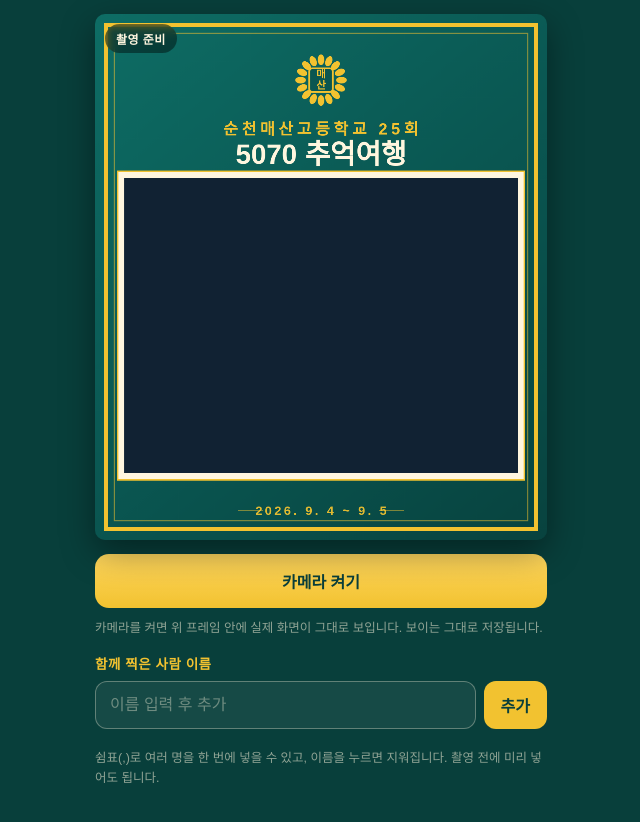
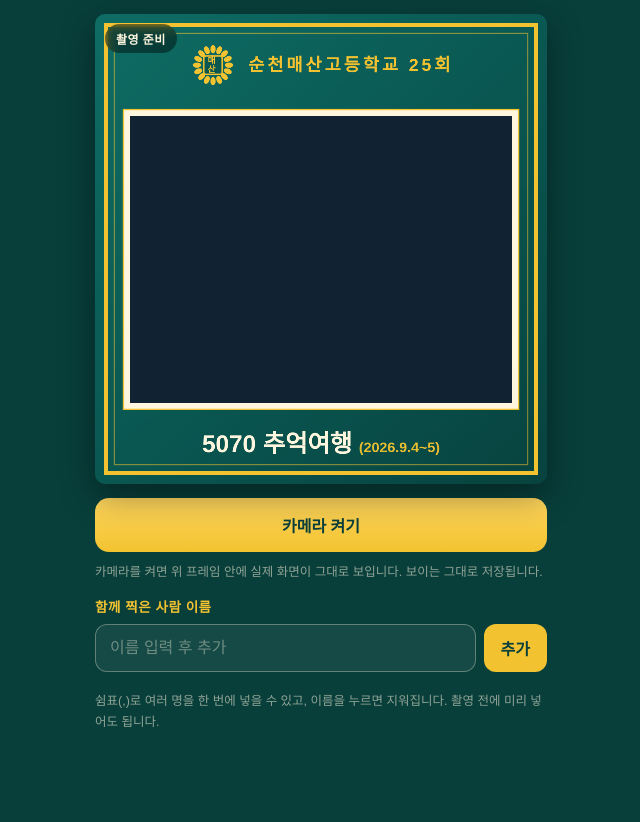
Before and after one commit to glaube0-crypt/Maesan25, a plain HTML site: page index.html in a window 1280 px wide. Shown: the whole page, without its empty margins (319-959 px from the left). After the commit the page ends 800 px from the top, so only its background shows below. Drawn offline with Linux system fonts and the light colour scheme.

Commit message:
Add files via upload

```diff
--- a/index.html
+++ b/index.html
@@ -119,7 +119,7 @@
   const CFG = {
     school:"순천매산고등학교 25회",
     title :"5070 추억여행",
-    date  :"2026. 9. 4 ~ 9. 5",
+    date  :"(2026.9.4~5)",
     teal  :"#0A5651", teal2:"#0E6D65", teal3:"#08433F",
     gold  :"#F2C230", cream:"#FFF6DF",
     file  :"매산25회_추억여행"
@@ -145,11 +145,13 @@
   let source=null;      // 촬영된 원본 프레임(캔버스). null이면 라이브
   let names=[], L=null;
 
-  const W = 1080, PADX = 70, PHOTO_Y = 392, MAT = 14; // MAT: 옛날 사진 흰 여백
+  const W = 1080, PADX = 84, PHOTO_Y = 244, MAT = 14; // MAT: 옛날 사진 흰 여백
+  const EM_R = 58, HEAD_CY = 122;                     // 상단 교표(엠블럼)
+  const T1 = 58, T2 = 34;                             // 하단 타이틀 / 날짜 글자 크기
 
   /* ================= 레이아웃 ================= */
   function fitNames(list){
-    const text = list.join("   ·   "), MAXW = W - 150;
+    const text = list.join("   ·   "), MAXW = W - 210;
     for(const s of [48,44,40,36,32,29]){
       meas.font = "700 "+s+"px "+FONT;
       if(meas.measureText(text).width <= MAXW) return {lines:[text], size:s};
@@ -168,16 +170,15 @@
     const ph = Math.round(pw * r.h / r.w);
     const px = PADX, py = PHOTO_Y, pb = py + ph;
     const nl = names.length ? fitNames(names) : null;
-    let nameY=0, dateY, H;
+    let nameY=0, titleY, H;
     if(nl){
-      nameY = pb + MAT + 62;
-      dateY = nameY + (nl.lines.length-1)*(nl.size+14) + 60;
-      H = dateY + 62;
+      nameY  = pb + MAT + 68;
+      titleY = nameY + (nl.lines.length-1)*(nl.size+14) + 86;
     }else{
-      dateY = pb + MAT + 86;
-      H = dateY + 60;
+      titleY = pb + MAT + 104;
     }
-    return {pw,ph,px,py,pb,nl,nameY,dateY,H};
+    H = titleY + 76;
+    return {pw,ph,px,py,pb,nl,nameY,titleY,H};
   }
 
   /* ================= 프레임(사진 뺀 나머지) 그리기 ================= */
@@ -211,13 +212,16 @@
     g.strokeStyle=CFG.gold; g.lineWidth=10; g.strokeRect(26,26,W-52,L.H-52);
     g.strokeStyle="rgba(242,194,48,.55)"; g.lineWidth=2.5; g.strokeRect(46,46,W-92,L.H-92);
 
-    drawEmblem(g,W/2,158,74);
-
+    /* 상단: [교표] 순천매산고등학교 25회 — 한 줄 가운데 정렬 */
+    ls(g,"7px"); g.font="700 42px "+FONT;
+    const sw = g.measureText(CFG.school).width;
+    const gap = 26, groupW = EM_R*2 + gap + sw;
+    const sx0 = (W - groupW)/2;
+    drawEmblem(g, sx0 + EM_R, HEAD_CY, EM_R);
+    g.textAlign="left"; g.textBaseline="middle"; g.fillStyle=CFG.gold;
+    g.fillText(CFG.school, sx0 + EM_R*2 + gap, HEAD_CY + 2);
+    ls(g,"0px");
     g.textAlign="center"; g.textBaseline="alphabetic";
-    g.fillStyle=CFG.gold; ls(g,"9px"); g.font="700 38px "+FONT;
-    g.fillText(CFG.school, W/2+4, 288); ls(g,"0px");
-    g.fillStyle=CFG.cream; g.font="800 66px "+FONT;
-    g.fillText(CFG.title, W/2, 358);
 
     // 옛날 인화사진 느낌의 흰 여백 + 골드 라인
     g.fillStyle=CFG.cream;
@@ -231,13 +235,16 @@
       L.nl.lines.forEach((t,i)=> g.fillText(t, W/2, L.nameY + i*(L.nl.size+14)));
       ls(g,"0px");
     }
-    g.fillStyle="rgba(242,194,48,.92)"; ls(g,"6px"); g.font="600 30px "+FONT;
-    g.fillText(CFG.date, W/2+3, L.dateY); ls(g,"0px");
-    const tw = g.measureText(CFG.date).width;
-    g.strokeStyle="rgba(242,194,48,.5)"; g.lineWidth=2; g.beginPath();
-    g.moveTo(W/2-tw/2-90,L.dateY-10); g.lineTo(W/2-tw/2-30,L.dateY-10);
-    g.moveTo(W/2+tw/2+30,L.dateY-10); g.lineTo(W/2+tw/2+90,L.dateY-10);
-    g.stroke();
+    /* 하단: 5070 추억여행 (2026.9.4~5) — 한 줄 가운데 정렬 */
+    g.textAlign="left";
+    g.font="800 "+T1+"px "+FONT; const w1 = g.measureText(CFG.title).width;
+    g.font="600 "+T2+"px "+FONT; const w2 = g.measureText(CFG.date).width;
+    const sp = 16, x0 = (W - (w1+sp+w2))/2;
+    g.fillStyle=CFG.cream; g.font="800 "+T1+"px "+FONT;
+    g.fillText(CFG.title, x0, L.titleY);
+    g.fillStyle="rgba(242,194,48,.95)"; g.font="600 "+T2+"px "+FONT;
+    g.fillText(CFG.date, x0 + w1 + sp, L.titleY);
+    g.textAlign="center";
 
     cv.width = W; cv.height = L.H;
   }
```
